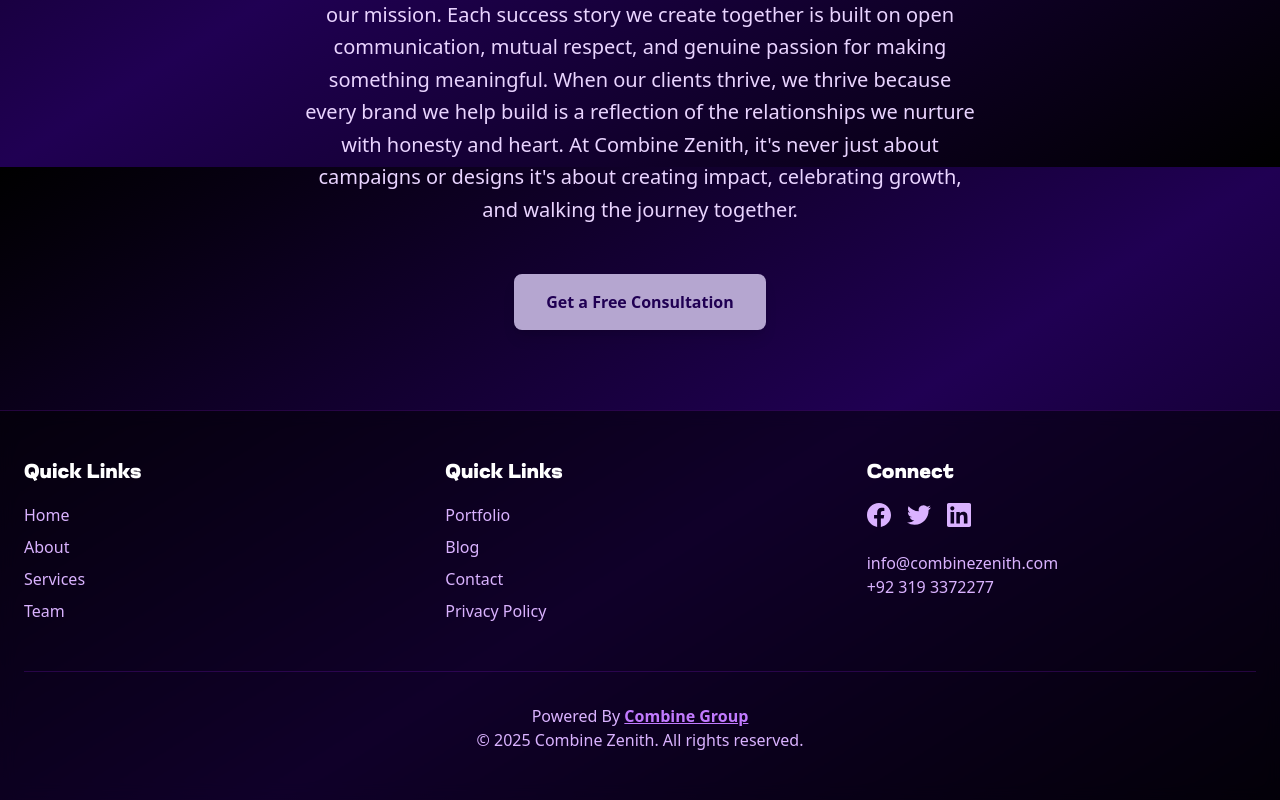
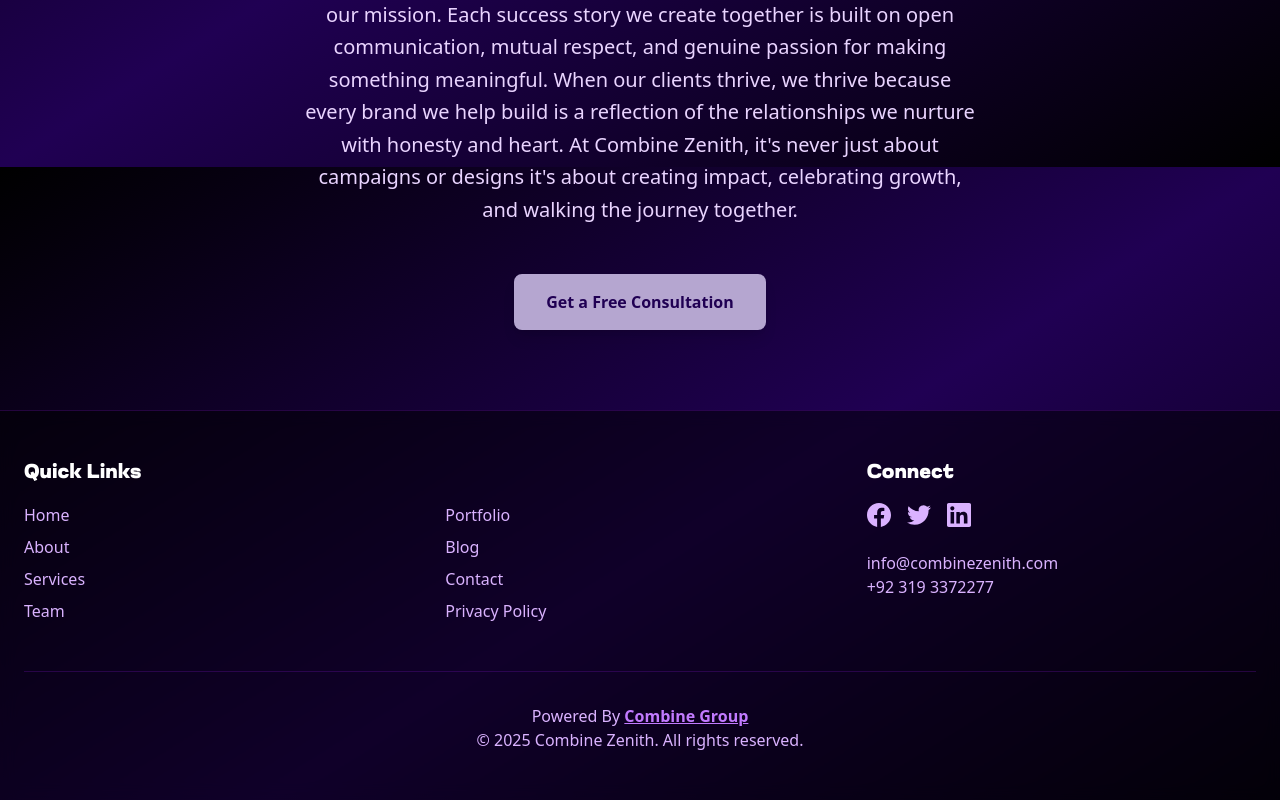
Before and after one commit to combinezenith/combine-zenith-website, a Next.js app: page / in a window 1280 px wide. Shown: the part 3033-3833 px from the top of the page. Built offline with nearby package versions, Linux system fonts and the light colour scheme; no server answers; the database is empty.

Commit message:
committed

```diff
--- a/src/app/(components)/Footer.tsx
+++ b/src/app/(components)/Footer.tsx
@@ -32,7 +32,9 @@
           </div>
 
                     <div>
-            <h3 className="text-white font-bold text-xl mb-4">Quick Links</h3>
+            <h3 className="text-white font-bold text-xl mb-4">
+              <br />
+            </h3>
             <ul className="space-y-2">
               <li>
                 <Link href="/portfolio" className="text-purple-300 hover:text-white transition">
```
Also changed, not shown: public/profile.png (added).
